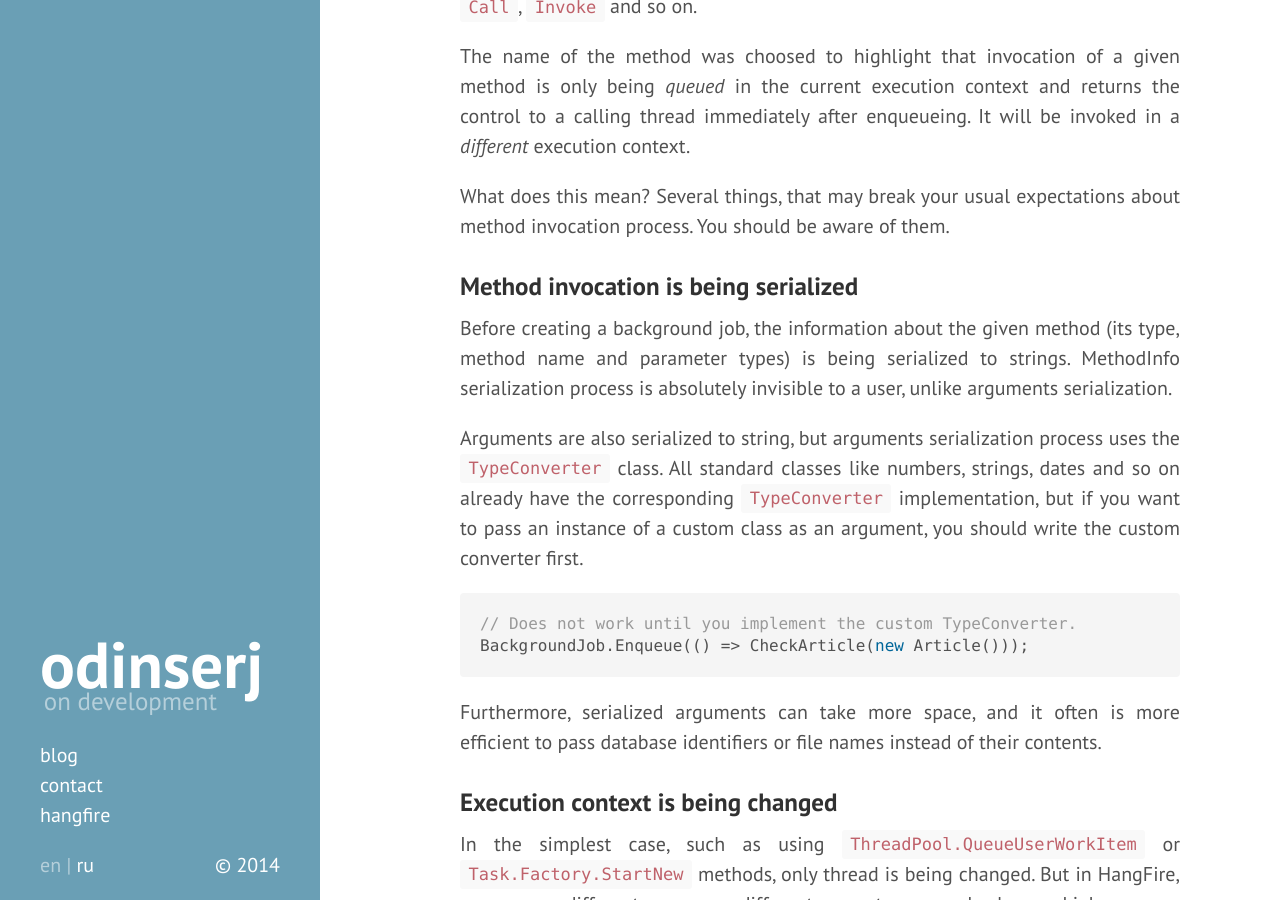
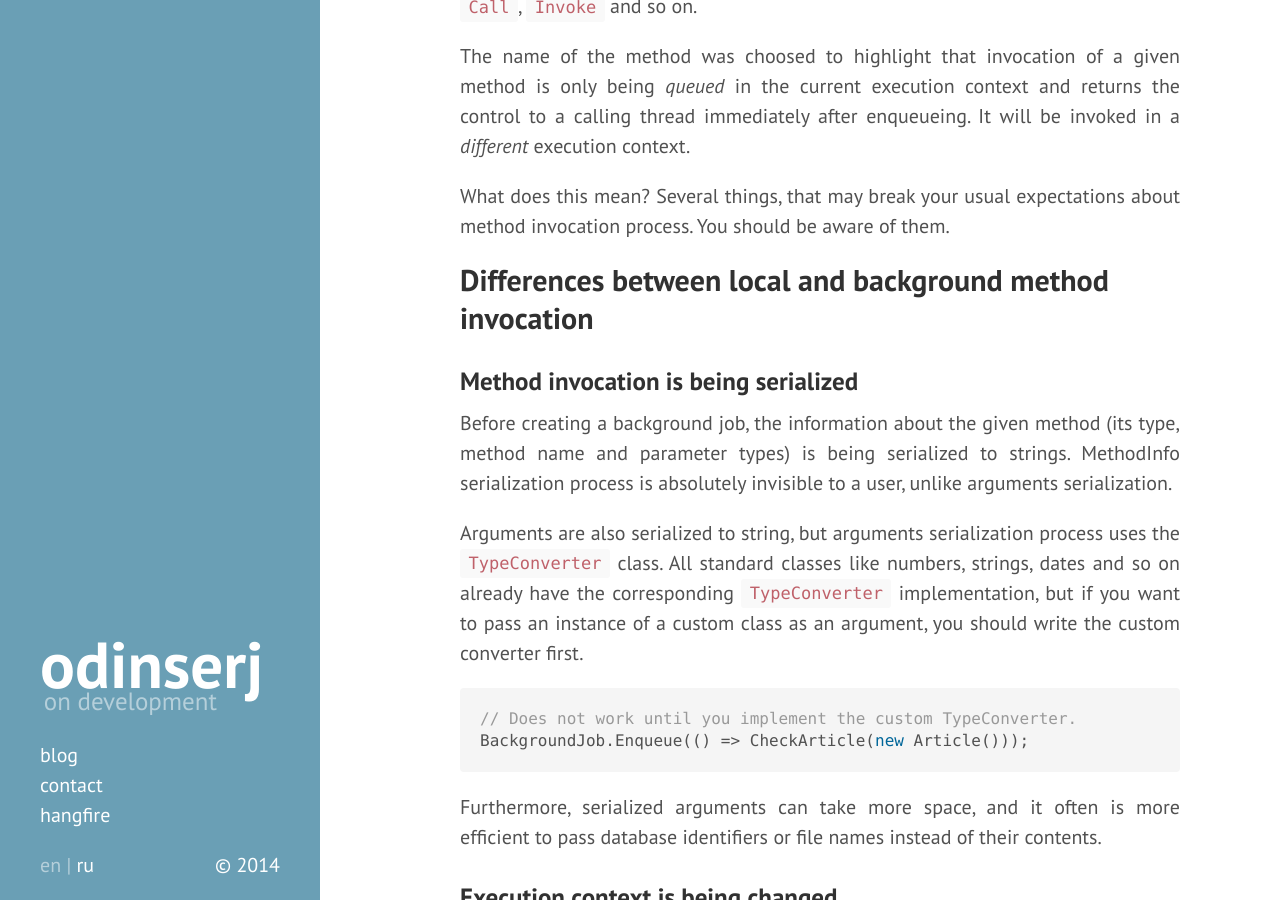
Before and after one commit to odinserj/odinserj.net, a Jekyll site: the page built from _posts/2014-05-10-are-your-methods-ready-to-run-in-background.md, in a window 1280 px wide and 900 px high, scrolled down 461 px. Built offline with Jekyll 4.4.1, drawn with Linux system fonts in a browser that asks for light colours; Markdown is read by kramdown in place of the engine named in the settings; comment, search, counter and statistics services are not loaded.

Commit message:
Headings fix

````diff
--- a/_posts/2014-05-10-are-your-methods-ready-to-run-in-background.md
+++ b/_posts/2014-05-10-are-your-methods-ready-to-run-in-background.md
@@ -14,6 +14,8 @@ This snippet says that the `Console.WriteLine` method will be *called* in backgr
 The name of the method was choosed to highlight that invocation of a given method is only being *queued* in the current execution context and returns the control to a calling thread immediately after enqueueing. It will be invoked in a *different* execution context.
 
 What does this mean? Several things, that may break your usual expectations about method invocation process. You should be aware of them.
+
+## Differences between local and background method invocation
 
 ### Method invocation is being serialized
 
@@ -175,7 +177,7 @@ public void NewMethod(stirng arg1, int arg2, double arg3)
 }
 ```
 
-### Summary
+## Summary
 
 There are a lot of differences between local and background method invocation, but you likely know the most of them, because they relate to asynchronous and concurrent programming as well.
 
````
